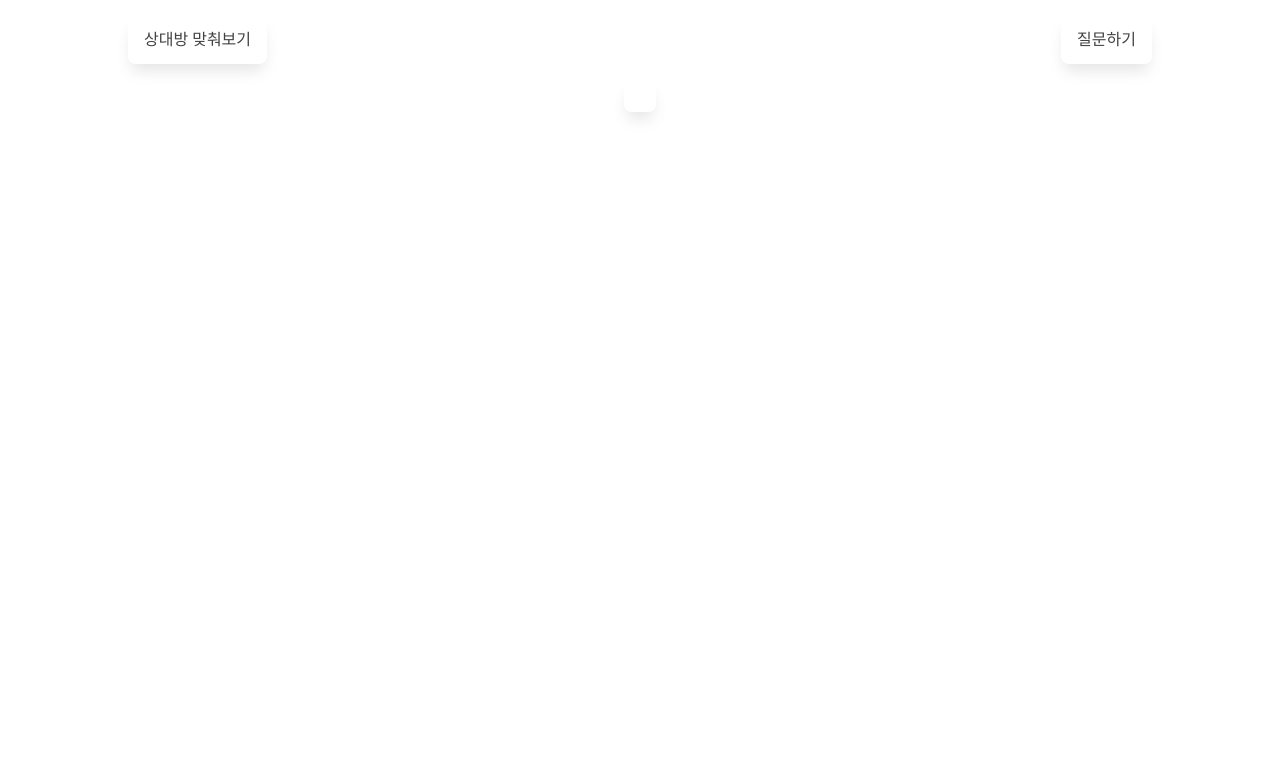
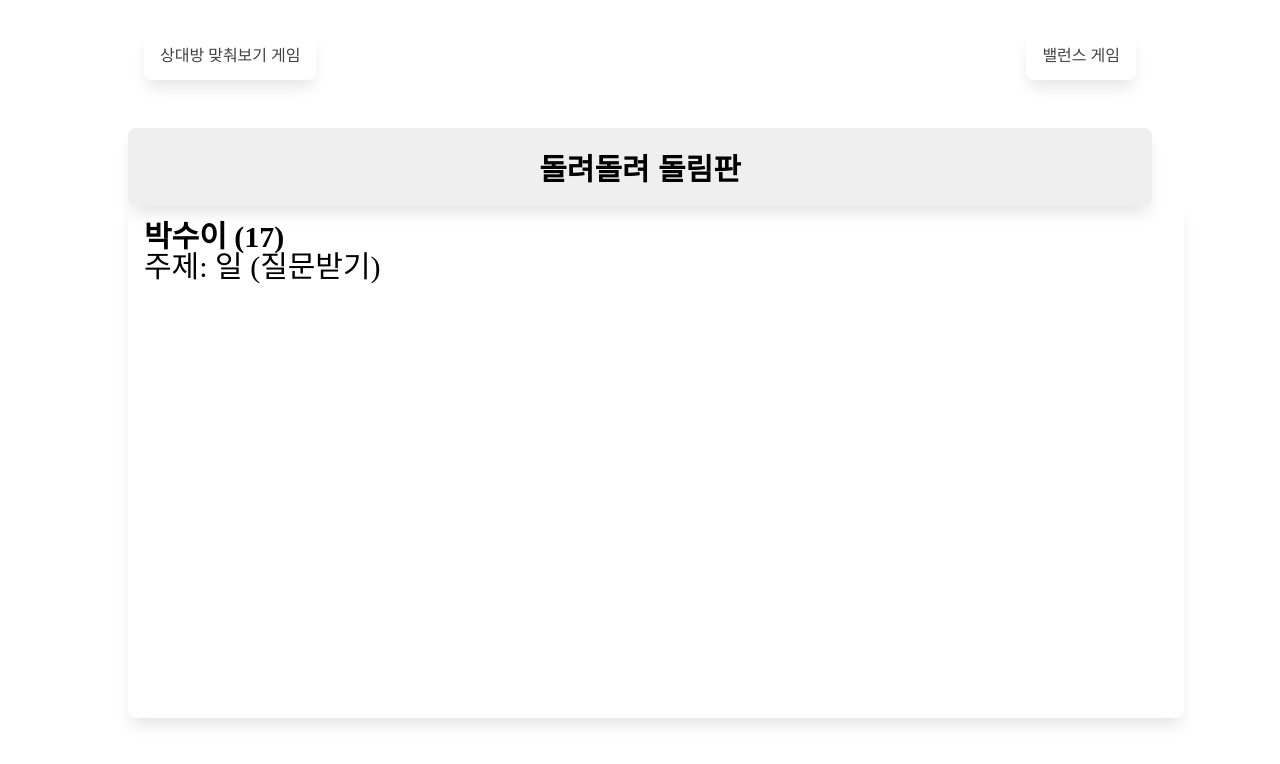
Before and after one commit to milliwonkim/jindong-mt-app, a Vue app: page /questions in a window 1280 px wide. Shown: the top 764 px of the page. Built offline with nearby package versions, Linux system fonts and the light colour scheme.

Commit message:
[FEAT] add balance game

```diff
--- a/src/App.vue
+++ b/src/App.vue
@@ -5,19 +5,24 @@
       v-for="game in games"
       v-bind:key="game.id"
       :to="game.path"
-      >{{ game.name }}</router-link
     >
+      <game-card>
+        {{ game.name }}
+      </game-card>
+    </router-link>
   </nav>
   <router-view />
 </template>
 <script>
 import { ref } from "vue";
+import GameCard from "@/components/GameCard.vue";
 export default {
+  components: { GameCard },
   name: "App",
   setup() {
     const games = ref([
-      { name: "상대방 맞춰보기", path: "/find-person", id: "1" },
-      { name: "질문하기", path: "/questions", id: "2" },
+      { name: "상대방 맞춰보기 게임", path: "/questions", id: "1" },
+      { name: "밸런스 게임", path: "/balance", id: "2" },
     ]);
     return { games };
   },
@@ -30,17 +35,16 @@ a {
   color: #424242;
 }
 
+.link-box {
+  display: flex;
+  justify-content: space-between;
+  width: 80vw;
+  margin: 0 auto;
+}
+
 .router {
   margin: 16px 0;
   border-radius: 8px;
-  box-shadow: 0px 10px 15px -3px rgba(0, 0, 0, 0.1);
   padding: 16px;
 }
-
-.link-box {
-  width: 80vw;
-  margin: 0 auto;
-  display: flex;
-  justify-content: space-between;
-}
 </style>
--- /dev/null
+++ b/src/components/GameCard.vue
@@ -0,0 +1,30 @@
+<template>
+  <div class="card">
+    <slot></slot>
+  </div>
+</template>
+
+<script>
+import { onErrorCaptured } from "vue";
+export default {
+  name: "game-card",
+  setup() {
+    onErrorCaptured(() => {
+      console.log("error");
+    });
+  },
+};
+</script>
+
+<!-- Add "scoped" attribute to limit CSS to this component only -->
+<style scoped lang="scss">
+.card {
+  margin-top: 16px;
+  border-radius: 8px;
+  box-shadow: 0px 10px 15px -3px rgba(0, 0, 0, 0.1);
+  width: fit-content;
+  margin: 0 auto;
+  padding: 16px;
+  cursor: pointer;
+}
+</style>
--- a/src/views/GameCard.vue
+++ b/src/components/InfoBox.vue
@@ -1,23 +1,23 @@
-<template>
-  <div class="card">
+<template lang="">
+  <div class="info-box">
     <slot></slot>
   </div>
 </template>
-
 <script>
 export default {
-  name: "game-card",
+  name: "info-box",
 };
 </script>
-
-<!-- Add "scoped" attribute to limit CSS to this component only -->
-<style scoped lang="scss">
-.card {
+<style lang="scss">
+.info-box {
   margin-top: 16px;
   border-radius: 8px;
   box-shadow: 0px 10px 15px -3px rgba(0, 0, 0, 0.1);
-  width: fit-content;
+  padding: 16px;
+  font-size: 30px;
+  font-weight: 700;
+  min-height: 60vh;
   margin: 0 auto;
-  padding: 16px;
+  width: 80vw;
 }
 </style>
--- a/src/constants/constants.js
+++ b/src/constants/constants.js
@@ -1,2 +1,35 @@
-export const FIND_PERSON_URL = "/find-person";
+export const BALANCE_URL = "/balance";
 export const QUESTIONS_URL = "/questions";
+
+export const PREV_NAV = "PREV";
+export const NEXT_NAV = "NEXT";
+
+export const LEVEL_ONE_LIST = [
+  "양념치킨 vs 후라이드 치킨",
+  "짬뽕 vs 짜장면",
+  "탕수육 찍먹 vs 탕수육 부먹",
+  "겨울 vs 여름",
+  "아이스 아메리카노(아아) vs 뜨거운 아메리카노(뜨아)",
+  "사랑 vs 우정",
+  "이상형과 연애하고 친구 손절 vs 혼자살며 평생 친구하기",
+  "친구 전 애인과 연애하기 vs 전 애인 친구랑 연애하기",
+  "빚만 100억, 외모는 이상형 vs 자산 100억, 폭탄남 또는 폭탄녀",
+  "100% 1억 받기 vs 25% 확률로 10억 받기",
+  "친구한테 소고기 사주기 vs 돈에 땅 버리기",
+  "빚이 100억인데, 나만 보는 애인 vs 돈 100억인데, 바람피는 애인",
+  "다시 태어나도 애인과 결혼하기 vs 다시 태어나도 부모님 자식으로 태어나기",
+  "애인이랑 만나서 본인 이야기만 하기 vs 애인이랑 만나서 애인 이야기만 하기",
+  "대머리 애인 vs 털복숙이 애인",
+  "제일 싫어하는 사람과 같이 1억 복권당첨되기 vs 거지로 살기",
+  "추성훈 선수한테 맞고 이국종 교수한테 수술받기 vs 이국종교수한테 맞고 추성훈선수에게 수술받기",
+];
+
+export const BALANCE_LIST = [
+  ...LEVEL_ONE_LIST.map((el, i) => {
+    return {
+      id: i + 1,
+      question: el,
+      level: 1,
+    };
+  }),
+];
--- a/src/router.js
+++ b/src/router.js
@@ -1,16 +1,16 @@
-import { FIND_PERSON_URL, QUESTIONS_URL } from "@/constants/constants";
+import { BALANCE_URL, QUESTIONS_URL } from "@/constants/constants";
 import { createRouter, createWebHistory } from "vue-router";
 
 const routes = [
   {
-    path: FIND_PERSON_URL,
-    name: "사람 알아맞추기",
+    path: QUESTIONS_URL,
+    name: "질문하기",
     component: () => import("@/views/Questions.vue"),
   },
   {
-    path: QUESTIONS_URL,
-    name: "질문하기",
-    component: () => import("@/views/GameCard.vue"),
+    path: BALANCE_URL,
+    name: "사람 알아맞추기",
+    component: () => import("@/views/BalanceGame.vue"),
   },
   { path: "/:pathMatch(.*)*", name: "404", redirect: QUESTIONS_URL },
 ];
--- /dev/null
+++ b/src/views/BalanceGame.vue
@@ -0,0 +1,91 @@
+<template>
+  <div>
+    <p class="level-title">난이도</p>
+    <div>
+      <game-card
+        @click="handleLevel(level)"
+        v-bind:key="level"
+        v-for="level in levelList"
+        >{{ level }}</game-card
+      >
+    </div>
+    <nav class="nav-button-box">
+      <game-card @click="handleRoute(PREV_NAV)">이전</game-card>
+      <game-card @click="handleRoute(NEXT_NAV)">다음</game-card>
+    </nav>
+    <info-box>
+      <game-card v-bind:key="el.id" v-for="el in list">{{
+        el.question
+      }}</game-card>
+    </info-box>
+  </div>
+</template>
+<script>
+import { BALANCE_LIST, PREV_NAV, NEXT_NAV } from "@/constants/constants";
+import { onMounted, onUpdated, ref } from "vue";
+import GameCard from "@/components/GameCard.vue";
+import InfoBox from "@/components/InfoBox.vue";
+
+export default {
+  components: { GameCard, InfoBox },
+  name: "balance-game",
+  setup() {
+    const list = ref([]);
+    const levelList = ref([]);
+    const elId = ref(1);
+
+    const handleLevel = (num) => {
+      list.value = BALANCE_LIST.filter(
+        (el) => el.level === num && el.id === elId.value
+      );
+    };
+
+    const handleRoute = (prevOrNext) => {
+      if (prevOrNext === PREV_NAV) {
+        list.value = BALANCE_LIST.filter((el) => {
+          if (el.id > 1) {
+            return el.id === elId.value - 1;
+          }
+        });
+        elId.value = elId.value - 1;
+      } else {
+        list.value = BALANCE_LIST.filter((el) => {
+          if (el.id > 1) {
+            return el.id === elId.value + 1;
+          }
+        });
+        elId.value = elId.value + 1;
+      }
+    };
+
+    onMounted(() => {
+      const temp = BALANCE_LIST.map((el) => el.level);
+      levelList.value = [...new Set(temp)];
+    });
+
+    onUpdated(() => {
+      console.log(elId.value);
+    });
+
+    console.log(levelList);
+
+    return {
+      list,
+      levelList,
+      handleLevel,
+      handleRoute,
+      PREV_NAV,
+      NEXT_NAV,
+    };
+  },
+};
+</script>
+<style lang="scss">
+.level-title {
+  text-align: center;
+}
+.nav-button-box {
+  display: flex;
+  flex-direction: row;
+}
+</style>
--- /dev/null
+++ b/src/views/Questions.scss
@@ -0,0 +1,43 @@
+.info-box {
+  margin-top: 16px;
+  border-radius: 8px;
+  box-shadow: 0px 10px 15px -3px rgba(0, 0, 0, 0.1);
+  padding: 16px;
+  font-size: 30px;
+  font-weight: 700;
+  min-height: 60vh;
+}
+
+.info-button {
+  margin-top: 16px;
+  border-radius: 8px;
+  box-shadow: 0px 10px 15px -3px rgba(0, 0, 0, 0.1);
+  padding: 16px;
+  font-size: 30px;
+  font-weight: 700;
+  border: 1px solid transparent;
+  //   padding: 8px;
+  //   border-radius: 16px;
+  //   width: fit-content;
+  //   display: inline-block;
+  //   margin: 0 auto;
+}
+
+.info-button:hover {
+  cursor: pointer;
+  color: #ffffff;
+  background: #2c3e50;
+}
+
+.info-container {
+  display: flex;
+  flex-direction: column;
+  justify-content: center;
+  width: 80vw;
+  margin: 0 auto;
+}
+
+.info-theme {
+  font-weight: 500;
+  font-size: 30px;
+}
--- a/src/views/Questions.vue
+++ b/src/views/Questions.vue
@@ -3,14 +3,23 @@
     <button class="info-button" @click="handleNextPerson">
       돌려돌려 돌림판
     </button>
-    <div class="info-box">
+    <info-box>
       <p>{{ person.name }} ({{ person.studentId }})</p>
       <p class="info-theme">주제: {{ theme }}</p>
-    </div>
+    </info-box>
   </section>
 </template>
 
 <script>
+import "@/views/Questions.scss";
+import { onMounted, ref } from "vue";
+import InfoBox from "@/components/InfoBox.vue";
+
+const selector = (value) => {
+  if (value.length === 0) return "";
+  return Math.floor(Math.random() * value.length);
+};
+
 const PEOPLE = [
   { name: "홍민기", studentId: 18 },
   { name: "박수이", studentId: 17 },
@@ -25,20 +34,6 @@ const PEOPLE = [
 
 const GET_OR_TAKE = ["질문받기", "질문하기"];
 
-import { onMounted, ref } from "vue";
-
-export default {
-  name: "App",
-  setup() {
-    const person = ref({});
-    const theme = ref("");
-
-    const selector = (value) => {
-      if (value.length === 0) return "";
-      return Math.floor(Math.random() * value.length);
-    };
-
-    const getPerson = () => {
 const THEMES = [
   "연애",
   "일",
@@ -50,72 +45,31 @@ export default {
   return `${el} (${GET_OR_TAKE[selector(GET_OR_TAKE)]})`;
 });
 
-      const personSelector = selector(PEOPLE);
-      const themeSelector = selector(THEMES);
+const getPerson = (selectedOne, selectedObj) => {
+  const personSelector = selector(selectedOne);
+  const selectedObject = selectedOne[personSelector];
 
-      const selectedPerson = PEOPLE[personSelector];
-      const selectedTheme = THEMES[themeSelector];
-
-      person.value = selectedPerson;
-      theme.value = selectedTheme;
-
-      // if (selectedPerson.name === '김기원') {
-      //   person.value = { name: '정수민', studentId: 12 }
-      //   theme.value = '한 잔 마셔'
-      // }
+  selectedObj.value = selectedObject;
 };
 
+export default {
+  components: { InfoBox },
+  name: "App",
+  setup() {
+    const person = ref({});
+    const theme = ref("");
+
     onMounted(() => {
-      getPerson();
+      getPerson(PEOPLE, person);
+      getPerson(THEMES, theme);
     });
 
     const handleNextPerson = () => {
-      getPerson();
+      getPerson(PEOPLE, person);
+      getPerson(THEMES, theme);
     };
-
-    console.log(person);
 
     return { person, handleNextPerson, theme };
   },
 };
 </script>
-
-<style>
-.info-box {
-  margin-top: 16px;
-  border-radius: 8px;
-  box-shadow: 0px 10px 15px -3px rgba(0, 0, 0, 0.1);
-  margin: 0 auto;
-  padding: 16px;
-  font-size: 30px;
-  font-weight: 700;
-}
-
-.info-button {
-  border: 1px solid transparent;
-  padding: 8px;
-  border-radius: 16px;
-  width: fit-content;
-  display: inline-block;
-  margin: 0 auto;
-}
-
-.info-button:hover {
-  cursor: pointer;
-  color: #ffffff;
-  background: #2c3e50;
-}
-
-.info-container {
-  display: flex;
-  flex-direction: column;
-  justify-content: center;
-  width: 80vw;
-  margin: 0 auto;
-}
-
-.info-theme {
-  font-weight: 500;
-  font-size: 30px;
-}
-</style>
```
Lines whose indentation alone changed are shown as unchanged.
